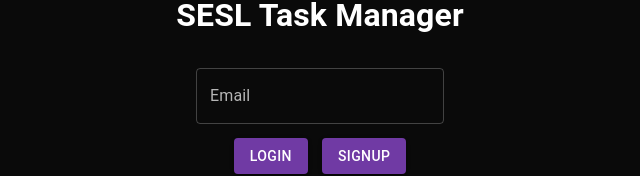
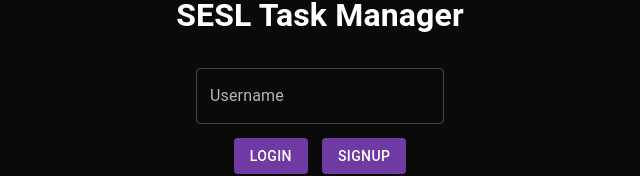
Before and after one commit to atmason90/task-manager-app, a React (Create React App) app in the folder task-manager-new/: page / in a window 1280 px wide. Shown: the part 130-306 px from the top of the page, without its empty margins (320-960 px from the left). Built offline with nearby package versions, Linux system fonts and the light colour scheme.

Commit message:
use email for username

```diff
--- a/task-manager-new/src/pages/dashboard/dashboard.jsx
+++ b/task-manager-new/src/pages/dashboard/dashboard.jsx
@@ -18,7 +18,7 @@ export const Dashboard = () => {
       fetch(`https://dove.task-manager-backend.c66.me/users/search?email=${email}`)
       .then(response => {
         if (response.status == 404) {
-            setErrorMessage("User does not exist. Please try again with a valid email!");
+            setErrorMessage("User does not exist. Please try again!");
             throw new Error("User does not exist");
         } else {
             return response.json()
@@ -41,7 +41,8 @@ export const Dashboard = () => {
                 'Content-Type': 'application/json'
             },
             body: JSON.stringify({
-                name: username,
+                // Signup will use email for both username and email
+                name: email,
                 email: email
             })
         })
@@ -69,7 +70,7 @@ export const Dashboard = () => {
             {(errorMessage != "") ? <h3 style={{color: 'red'}}>{errorMessage}</h3> : null}
             <h1>SESL Task Manager</h1>
                 <TextField
-              label="Email"
+                label="Username"
                 variant="outlined"
                 value={email}
                 onChange={(e) => setEmail(e.target.value) && setErrorMessage("")}
```
Lines whose indentation alone changed are shown as unchanged.
